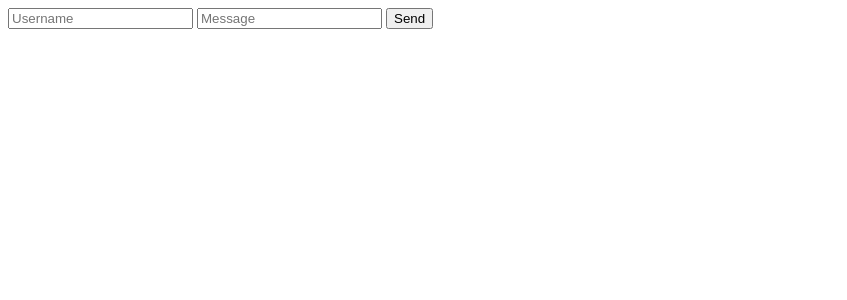
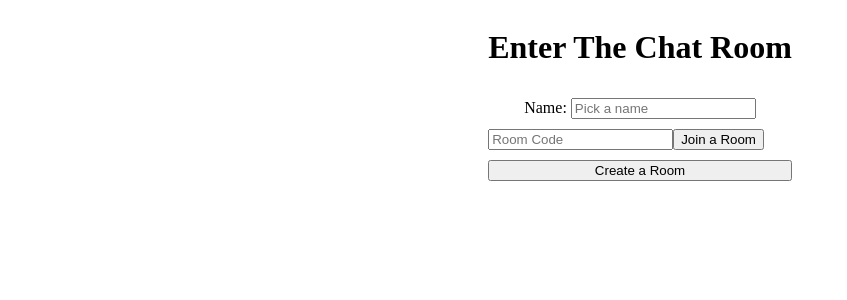
Before and after one commit to YoanVasilev/Chatsite, a Flask app: page / in a window 1280 px wide. Shown: the top 300 px of the page, without its empty margins (0-847 px from the left). Run offline with Flask 3, Linux system fonts and the light colour scheme; some libraries are stand-ins or nearby versions.

Commit message:
base site done

```diff
--- a/app.py
+++ b/app.py
@@ -1,25 +1,46 @@
-from flask import Flask, render_template
-from flask_socketio import SocketIO, send
+from flask import Flask, render_template, request, session, redirect
+from flask_socketio import SocketIO, send, emit, join_room, leave_room
+import random
+from string import ascii_uppercase
 
 app = Flask(__name__)
 app.config['SECRET_KEY'] = "gosho"
-socketio = SocketIO(app, cors_allowed_origins="*" )
+socketio = SocketIO(app)
 
-if __name__ == '__main__':
-    socketio.run(app)
+rooms = {}
 
+def generate_code(length):
+    while True:
+        code = ""
+        for _ in range(length):
+            code += random.choice(ascii_uppercase)
 
-@socketio.on('message')
-def handle_message(message):
-    print("Recieved message: " + message)
-    if message != "User connected!" :
-        send(message, broadcast=True)
+        if code not in rooms:
+            break
+    return code
 
+@app.route("/", methods=["POST", "GET"])
+def index():
+    if request.method == "POST":
+        name = request.form.get("name")
+        code = request.form.get("code")
+        join = request.form.get("join", False)
+        create = request.form.get("create", False)
 
-@app.route("/")
-def index():
+        if not name:
+            return render_template("index.html", error="Please enter a name.", code=code, name=name)
+
+        if join != False and not code:
+            return render_template("index.html", error="Please enter a room code.", code=code, name=name)
+
+        room = code
+        if create != False:
+            room = generate_code(4)
+            rooms[room] = {"members" : 0, "messages": []}
+        elif code not in rooms:
+            return render_template("home.html", error="Room does not exist", code=code, name=name)
+
     return render_template("index.html")
 
-
 if __name__ == "__main__":
-    socketio.run(app, host="localhost")
+    socketio.run(app, debug=True)
--- /dev/null
+++ b/static/css/style.css
@@ -0,0 +1,23 @@
+.content {
+    display: flex;
+    align-items: center;
+    justify-content: center;
+}
+
+.buttons {
+    display: flex;
+    flex-direction: column;
+    align-items: center;
+    justify-content: center;
+    gap: 10px;
+}
+
+.join {
+    display: flex;
+    flex-direction: row;
+    width: 100%;
+}
+
+.create-btn {
+    width: 100%;
+}
--- /dev/null
+++ b/templates/base.html
@@ -0,0 +1,15 @@
+<!DOCTYPE html>
+<html lang="en">
+
+    <head>
+        <meta charset="UTF-8">
+        <title>Chat Site</title>
+        <link rel="stylesheet" href="{{url_for('static', filename='css/style.css')}}"/>
+        <script src="https://cdnjs.cloudflare.com/ajax/libs/socket.io/4.0.1/socket.io.js" integrity="sha512-q/dWJ3kcmjBLU4Qc47E4A9kTB4m3wuTY7vkFJDTZKjTs8jhyGQnaUrxa0Ytd0ssMZhbNua9hE+E7Qv1j+DyZwA==" crossorigin="anonymous"></script>
+    </head>
+    <body>
+        <div class="content">
+            {% block content %} {% endblock %}
+        </div>
+    </body>
+</html>
--- a/templates/index.html
+++ b/templates/index.html
@@ -1,24 +1,22 @@
-<!DOCTYPE html>
-<html lang="en">
-
-<head>
-    <meta charset="UTF-8">
-    <title>Title</title>
-    <script src="https://cdnjs.cloudflare.com/ajax/libs/socket.io/4.0.1/socket.io.js" integrity="sha512-q/dWJ3kcmjBLU4Qc47E4A9kTB4m3wuTY7vkFJDTZKjTs8jhyGQnaUrxa0Ytd0ssMZhbNua9hE+E7Qv1j+DyZwA==" crossorigin="anonymous"></script>
-    <script type="text/javascript" charset="utf-8">
-    var socket = io();
-    socket.on('connect', function() {
-        socket.emit('my event', {data: 'I\'m connected!'});
-    });
-    </script>
-    <script src="https://cdnjs.cloudflare.com/ajax/libs/jquery/3.6.4/jquery.min.js" integrity="sha512-pumBsjNRGGqkPzKHndZMaAG+bir374sORyzM3uulLV14lN5LyykqNk8eEeUlUkB3U0M4FApyaHraT65ihJhDpQ==" crossorigin="anonymous" referrerpolicy="no-referrer"></script>
-</head>
-<body>
-    <div id="messages">
-
-    </div>
-    <input type="text" id="username" placeholder="Username">
-    <input type="text" id="message" placeholder="Message">
-    <button id="send">Send</button>
-</body>
-</html>
+{% extends 'base.html' %}
+{% block content %}
+    <form method="post" class="buttons">
+        <h1>Enter The Chat Room</h1>
+        <div>
+            <label>Name:</label>
+            <input type="text" placeholder="Pick a name" name="name" value="{{name}}"/>
+        </div>
+        <div class="join">
+            <input type="text" placeholder="Room Code" name="code" value="{{code}}"/>
+            <button type="submit" name="join" >Join a Room</button>
+        </div>
+        <button type="submit" name="create" class="create-btn">Create a Room</button>
+        {% if error %}
+        <ul>
+            <li>
+                {{error}}
+            </li>
+        </ul>
+        {% endif %}
+    </form>
+{% endblock %}
```
